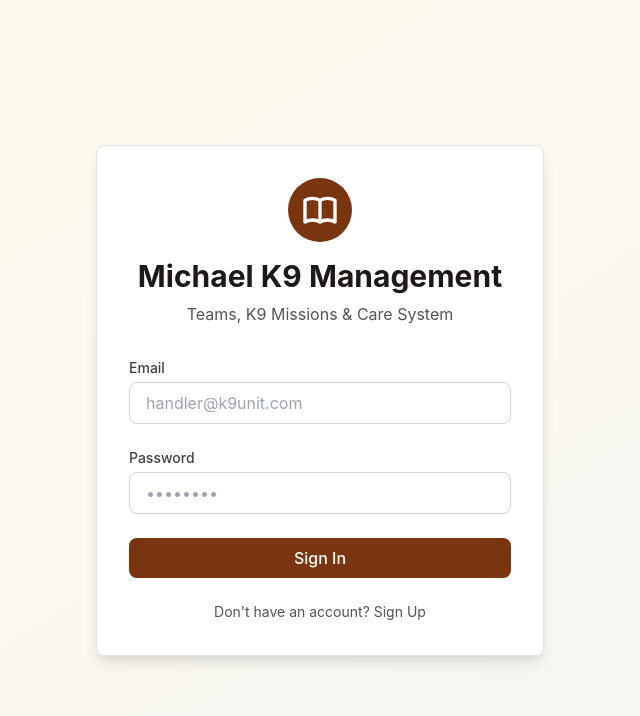
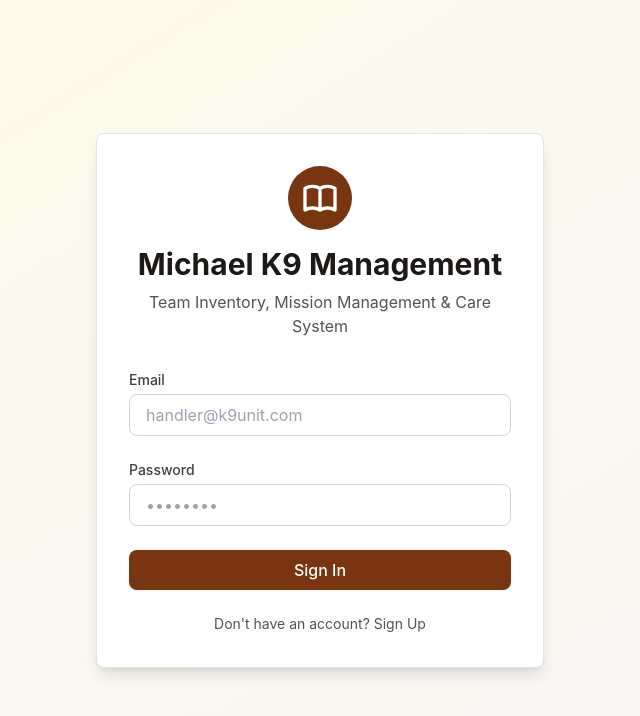
Before and after one commit to Michael01234567/K9Management, a React (Vite) app: page / in a window 1280 px wide. Shown: the top 716 px of the page, without its empty margins (320-960 px from the left). Built offline with nearby package versions, Linux system fonts and the light colour scheme; no server answers.

Commit message:
Updated LoginForm.tsx

```diff
--- a/src/components/Auth/LoginForm.tsx
+++ b/src/components/Auth/LoginForm.tsx
@@ -43,7 +43,7 @@ export function LoginForm() {
             </svg>
           </div>
           <h1 className="text-2xl sm:text-3xl font-bold text-stone-900 mb-2">Michael K9 Management</h1>
-          <p className="text-sm sm:text-base text-stone-600">Teams, K9 Missions & Care System</p>
+          <p className="text-sm sm:text-base text-stone-600">Team Inventory, Mission Management & Care System</p>
         </div>
 
         <form onSubmit={handleSubmit} className="space-y-4 sm:space-y-6">
```
